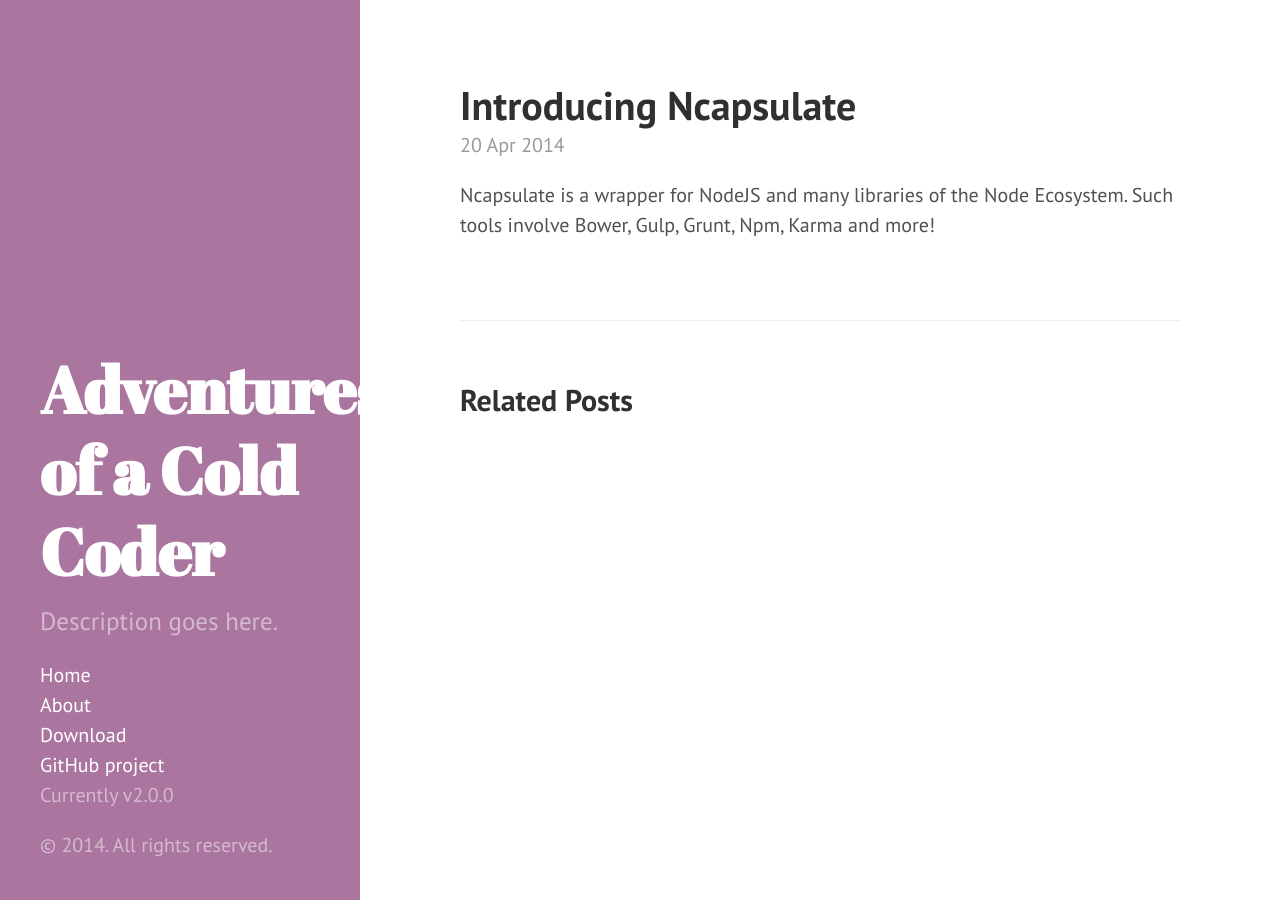
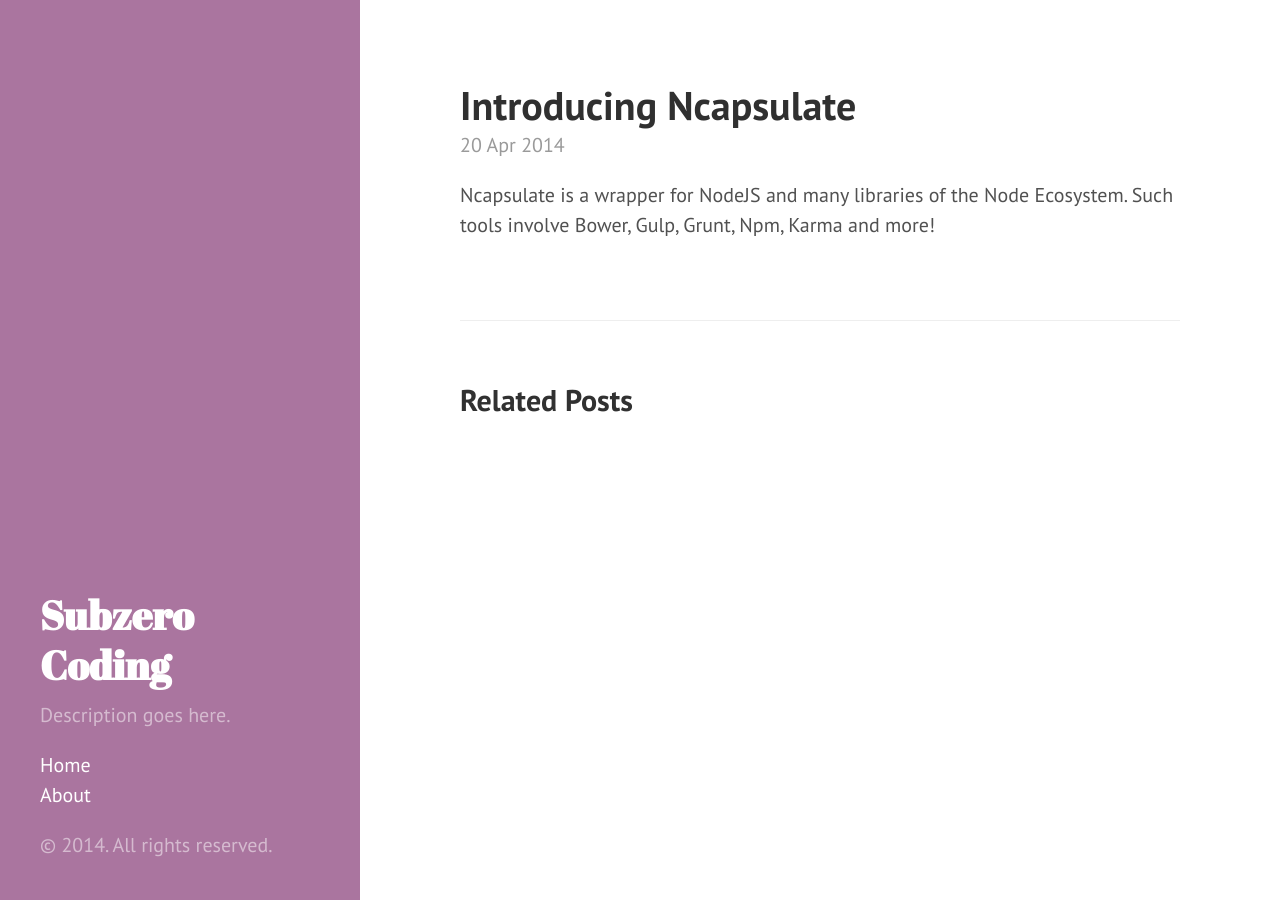
Before and after one commit to david-driscoll/david-driscoll.github.io, a Jekyll site: the page built from _posts/2014-04-20-introducing-ncapsulate.md, in a window 1280 px wide. Built offline with Jekyll 4.4.1, drawn with Linux system fonts in a browser that asks for light colours; Markdown is read by kramdown in place of the engine named in the settings.

Commit message:
Few fixes (BOM!)

```diff
--- a/_config.yml
+++ b/_config.yml
@@ -6,13 +6,13 @@
 permalink:        pretty
 
 # Setup
-title:            Adventures of a Cold Coder
+title:            Subzero Coding
 tagline:          'A canadian coding away in the deep south!'
 description:      'Description goes here.'
 url:              https://david-driscoll.github.io/
 
 author:
-  name:           'Mark Otto'
+  name:           'David Driscoll'
   url:            http://blacklite.ca
 
 paginate:         10
--- a/_includes/sidebar.html
+++ b/_includes/sidebar.html
@@ -25,10 +25,6 @@
           {% endif %}
         {% endif %}
       {% endfor %}
-
-      <li class="sidebar-nav-item"><a href="{{ site.github.repo }}/archive/v{{ site.version }}.zip">Download</a></li>
-      <li class="sidebar-nav-item"><a href="{{ site.github.repo }}">GitHub project</a></li>
-      <li class="sidebar-nav-item">Currently v{{ site.version }}</li>
     </ul>
 
     <p>&copy; {{ site.time | date: '%Y' }}. All rights reserved.</p>
--- a/public/css/hyde.css
+++ b/public/css/hyde.css
@@ -80,7 +80,7 @@
   color: #fff;
   margin-top: 0;
   font-family: "Abril Fatface", serif;
-  font-size: 3.25rem;
+  font-size: 2.0rem;
 }
 
 /* Sidebar nav */
--- a/public/css/poole.css
+++ b/public/css/poole.css
@@ -232,7 +232,7 @@
  */
 
 .lead {
-  font-size: 1.25rem;
+  font-size: 1.0rem;
   font-weight: 300;
 }
 
```
Also changed, not shown: _posts/2014-04-20-introducing-ncapsulate.md (line endings or trailing spaces).
